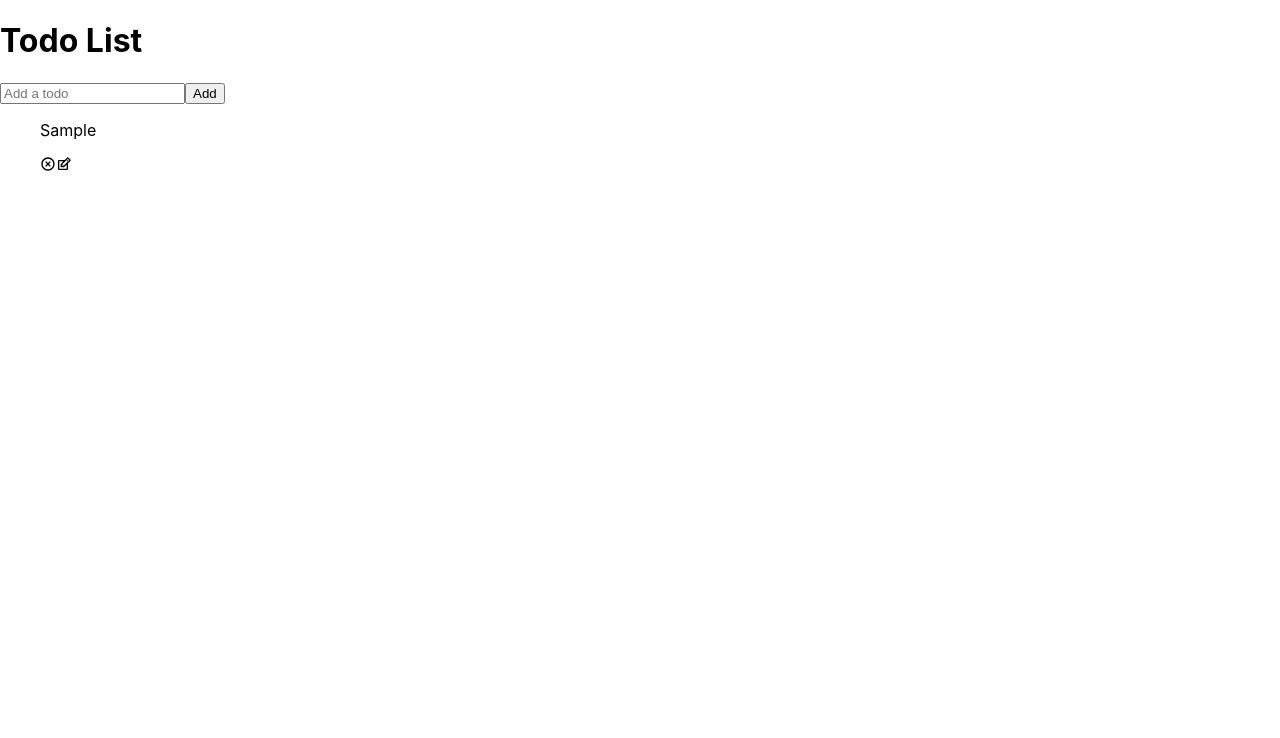
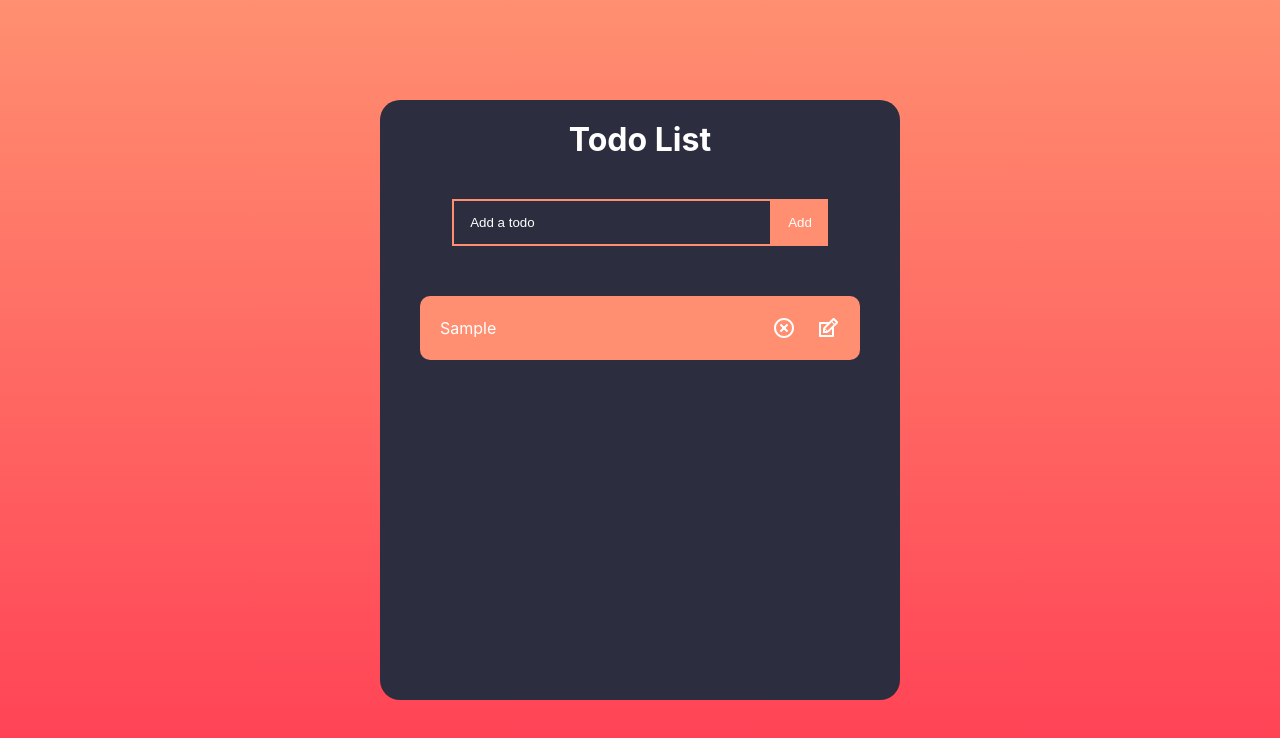
Before and after one commit to ManuelTavera/interview-test, a React (Create React App) app: page / in a window 1280 px wide. Both pictures are taken after typing "Sample" into the empty fields and a click on the button "Add". Shown: the top 738 px of the page. Built offline with nearby package versions, Linux system fonts and the light colour scheme.

Commit message:
Finish styling the app

```diff
--- a/src/App.css
+++ b/src/App.css
@@ -1,18 +1,93 @@
-.App {
-  min-height: 100vh;
+#root {
+  width: 100%;
+  height: 100%;
   display: flex;
-  flex-direction: column;
   align-items: center;
   justify-content: center;
-  background-color: #282c34;
-  text-align: center;
 }
 
-.items-container li {
-  font-size: 1.5rem;
-  font-weight: bold;
+.todo-container {
+  width: 520px;
+  min-height: 600px;
+  background-color: hsl(237, 17%, 21%);
+  border-radius: 20px;
 }
 
-.items-container li::first-letter {
-  text-transform: uppercase;
+.todo-title {
+  text-align: center;
+  padding-top: 20px;
+  padding-bottom: 20px;
+  color: white;
 }
+
+.todo-form {
+  display: flex;
+  align-items: center;
+  justify-content: center;
+  padding-top: 20px;
+  padding-bottom: 20px;
+}
+
+.todo-input {
+  padding: 14px 32px 14px 16px;
+  width: 320px;
+  border: 2px solid hsl(13, 100%, 72%);
+  background: transparent;
+  color: white;
+}
+
+.todo-input::placeholder {
+  color: white;
+}
+
+.add-btn {
+  padding: 16px;
+  background-color: hsl(13, 100%, 72%);
+  border: none;
+  color: white;
+}
+
+.todo-task-container {
+  display: flex;
+  justify-content: center;
+  align-items: center;
+  margin-left: 40px;
+  margin-right: 40px;
+}
+
+.items-container {
+  padding-top: 20px;
+  padding-bottom: 20px;
+  height: 400px;
+  overflow: auto;
+}
+
+.todo-task-text {
+  max-width: 80%;
+  flex-basis: 80%;
+}
+
+.todo-task-actions {
+  max-width: 20%;
+  flex-basis: 20%;
+  display: flex;
+  justify-content: flex-end;
+  align-items: center;
+}
+
+.icon {
+  font-size: 24px;
+  cursor: pointer;
+}
+
+.icon-delete {
+  margin-right: 20px;
+}
+
+.todo-task-container {
+  padding: 20px;
+  margin-top: 10px;
+  margin-bottom: 10px;
+  background-color: hsl(13, 100%, 72%);
+  border-radius: 10px;
+}
--- a/src/index.css
+++ b/src/index.css
@@ -1,13 +1,27 @@
+* {
+  box-sizing: border-box;
+  margin: 0;
+  padding: 0;
+}
+
 body {
   margin: 0;
-  font-family: -apple-system, BlinkMacSystemFont, 'Segoe UI', 'Roboto', 'Oxygen',
-    'Ubuntu', 'Cantarell', 'Fira Sans', 'Droid Sans', 'Helvetica Neue',
+  font-family: -apple-system, BlinkMacSystemFont, "Segoe UI", "Roboto", "Oxygen",
+    "Ubuntu", "Cantarell", "Fira Sans", "Droid Sans", "Helvetica Neue",
     sans-serif;
   -webkit-font-smoothing: antialiased;
   -moz-osx-font-smoothing: grayscale;
+  background: linear-gradient(hsl(13, 100%, 72%), hsl(353, 100%, 62%));
+  color: white;
 }
 
 code {
-  font-family: source-code-pro, Menlo, Monaco, Consolas, 'Courier New',
+  font-family: source-code-pro, Menlo, Monaco, Consolas, "Courier New",
     monospace;
 }
+
+html,
+body {
+  width: 100%;
+  height: 100%;
+}
```
